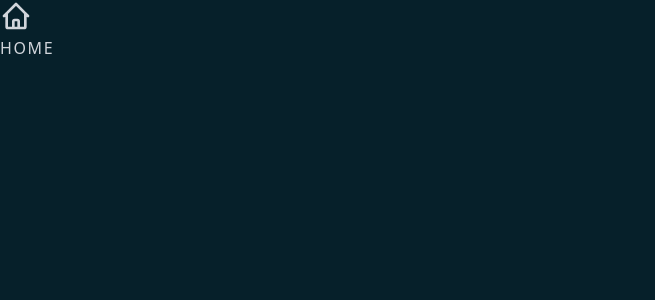
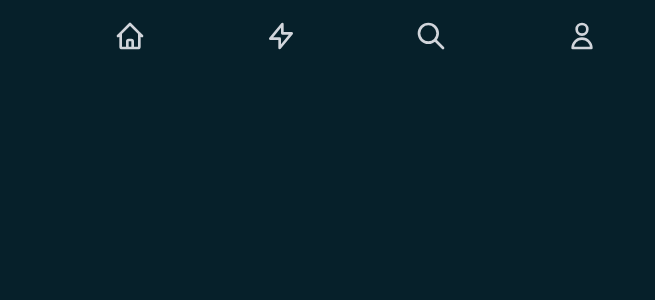
Before and after one commit to j-Birn/Hulu-clone, a Next.js app: page / in a window 1280 px wide. Shown: the top 300 px of the page, without its empty margins (0-655 px from the left). Built offline with nearby package versions, Linux system fonts and the light colour scheme.

Commit message:
built the header

```diff
--- a/components/Header.js
+++ b/components/Header.js
@@ -1,10 +1,20 @@
 import HeaderItem from "./HeaderItem";
-import { HomeIcon } from "@heroicons/react/outline";
+import {
+  HomeIcon,
+  LightningBoltIcon,
+  SearchIcon,
+  UserIcon,
+} from "@heroicons/react/outline";
 
 function Header() {
   return (
-    <header className="">
-      <HeaderItem title="HOME" Icon={HomeIcon} />
+    <header className="m-5">
+      <div className="flex flex-grow justify-evenly max-w-2xl">
+        <HeaderItem title="HOME" Icon={HomeIcon} />
+        <HeaderItem title="TRENDING" Icon={LightningBoltIcon} />
+        <HeaderItem title="SEARCH" Icon={SearchIcon} />
+        <HeaderItem title="ACCOUNT" Icon={UserIcon} />
+      </div>
     </header>
   );
 }
--- a/components/HeaderItem.js
+++ b/components/HeaderItem.js
@@ -1,8 +1,10 @@
 function HeaderItem({ Icon, title }) {
   return (
-    <div>
-      <Icon className="h-8 mb-1" />
-      <p className="tracking-widest">{title}</p>
+    <div className="flex flex-col items-center cursor-pointer w-12 sm:w-20 hover:text-white group">
+      <Icon className="h-8 mb-1 group-hover:animate-bounce" />
+      <p className="opacity-0 group-hover:opacity-100 tracking-widest">
+        {title}
+      </p>
     </div>
   );
 }
```
